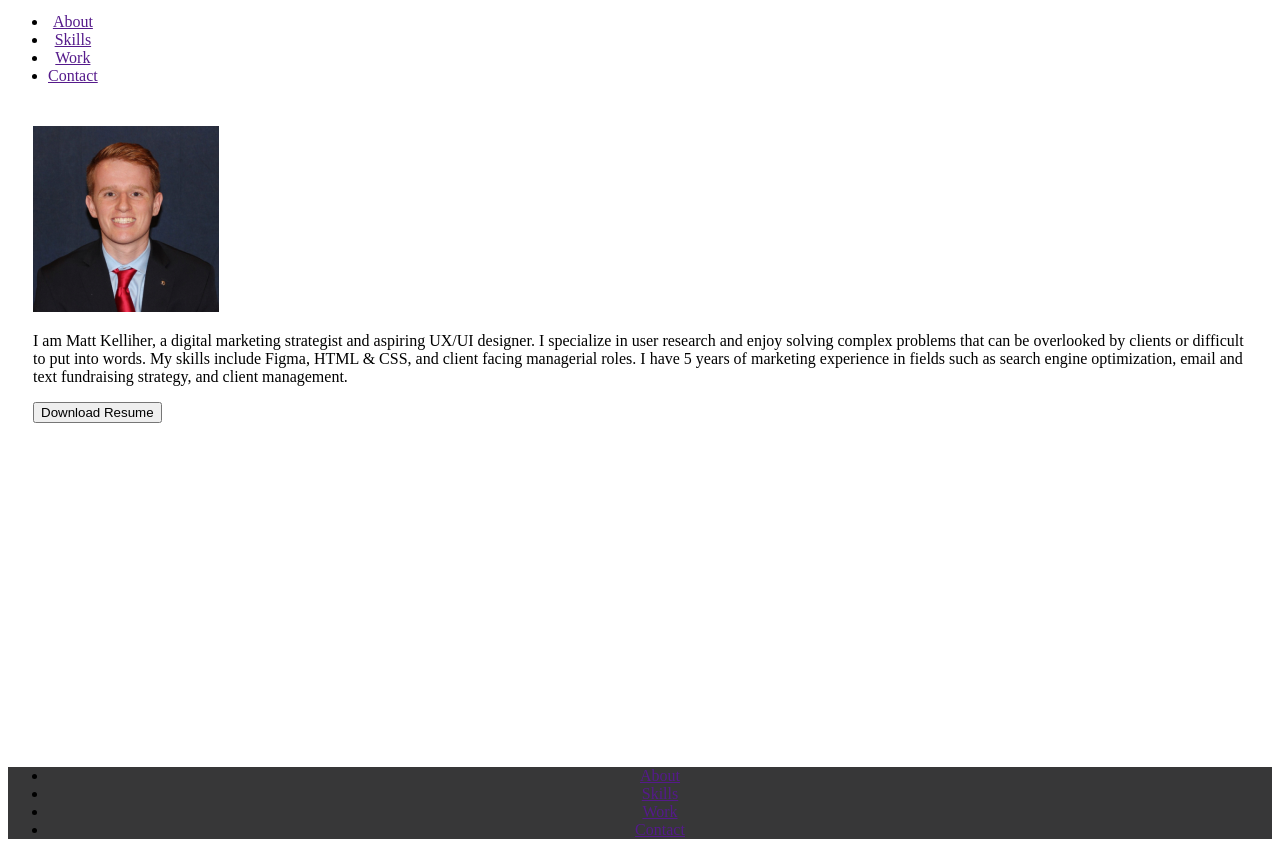
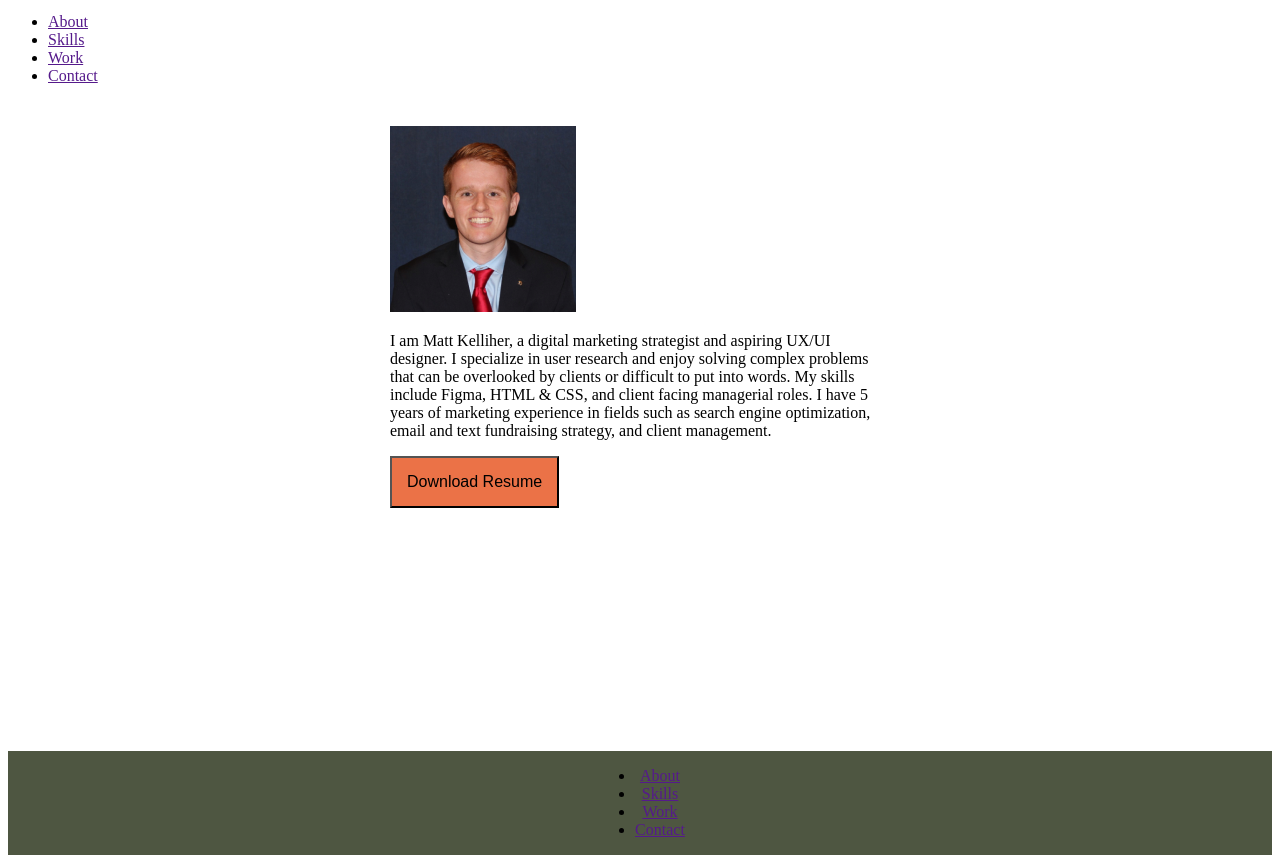
Before and after one commit to makelliher/UX_UI_HW_17, a plain HTML site: page index.html in a window 1280 px wide. Shown: the part 99-962 px from the top of the page. Drawn offline with Linux system fonts and the light colour scheme.

Commit message:
updated attempt 2

```diff
--- a/css/index.css
+++ b/css/index.css
@@ -1,3 +1,4 @@
+/* header style*/
 .inline-block{
     display: inline-block;
     vertical-align: top;
@@ -7,31 +8,42 @@
     padding: 1%;
     text-align: center;
 }
-.nav{
+.nav {
+    display: inline-block;
     width: 73%;
     padding: 1%;
     width: 50%;
     margin-left: auto;
 }
+/* hero style*/
 .heroImg{
     height: 600px;
     padding: 25px;
 }
 .content{
-    width: 500;
+    width: 500px;
     margin: 0 auto;
 }
+.content button{
+    background-color: #EB7247;
+    padding: 15px;
+    color: black;
+    font-size: 16px;
+}
+/* footer style*/
 .footer{
-    background-color: #373738;
+    background-color: #4E5641;
     padding: center;
     text-align: center;
 }
 
-ul{
+.footer ul{
+    display: inline-block;
+    vertical-align: top;
     padding: center;
     text-align: center;
 }
-li{
+.footer li{
     padding: center;
     text-align: center;
 }
```
